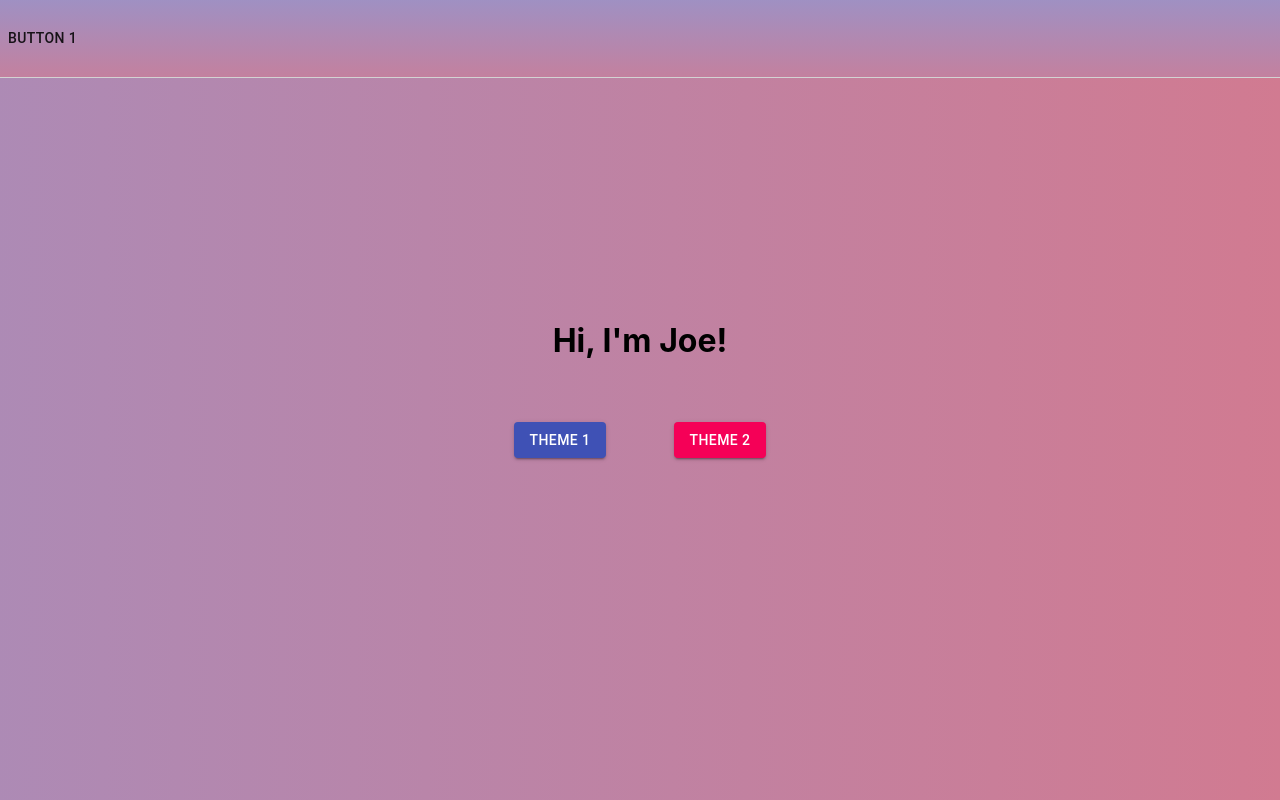
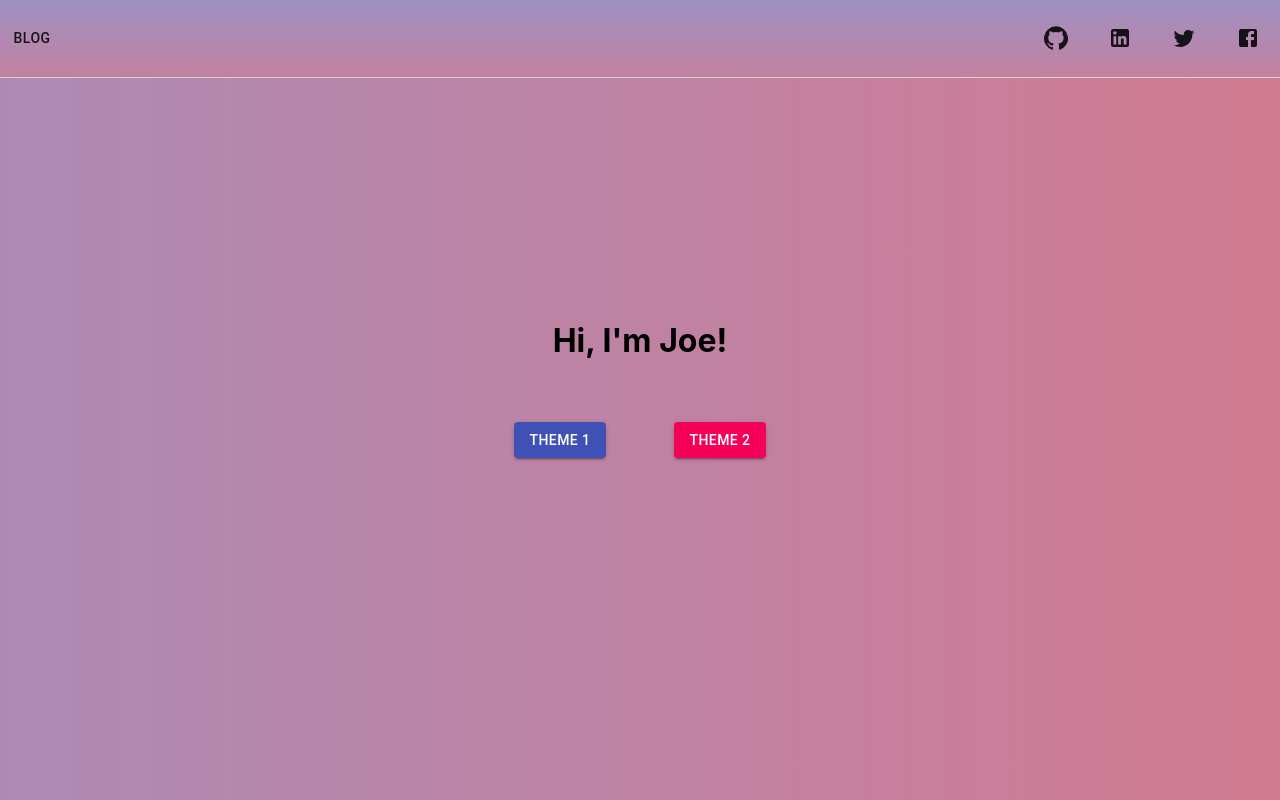
Before and after one commit to mjschuette4/Portfolio, a React (Create React App) app: page / in a window 1280 px wide. Built offline with nearby package versions, Linux system fonts and the light colour scheme.

Commit message:
added icons to header for facebook, linkedin, twitter, github

```diff
--- a/package.json
+++ b/package.json
@@ -4,6 +4,7 @@
   "private": true,
   "dependencies": {
     "@material-ui/core": "^4.11.2",
+    "@material-ui/icons": "^4.11.2",
     "@testing-library/jest-dom": "^5.11.5",
     "@testing-library/react": "^11.1.2",
     "@testing-library/user-event": "^12.2.2",
--- a/src/App.js
+++ b/src/App.js
@@ -1,12 +1,22 @@
 import React from 'react';
 import Button from '@material-ui/core/Button';
+import GitHubIcon from '@material-ui/icons/GitHub';
+import LinkedInIcon from '@material-ui/icons/LinkedIn';
+import TwitterIcon from '@material-ui/icons/Twitter';
+import FacebookIcon from '@material-ui/icons/Facebook';
 import './App.css';
 
 function App() {
   return (
     <div className="App">
       <div className="app_header">
-        <Button>button 1</Button>
+      <Button>Blog</Button>
+        <div className="app_header_social">
+          <Button><GitHubIcon/></Button>
+          <Button><LinkedInIcon/></Button>
+          <Button><TwitterIcon/></Button>
+          <Button><FacebookIcon/></Button>
+        </div>
       </div>
       <div className="app_intro">
         <div className="app_content">
```
Also changed, not shown: 1 other file (tests, documents, lock files or other folders).
